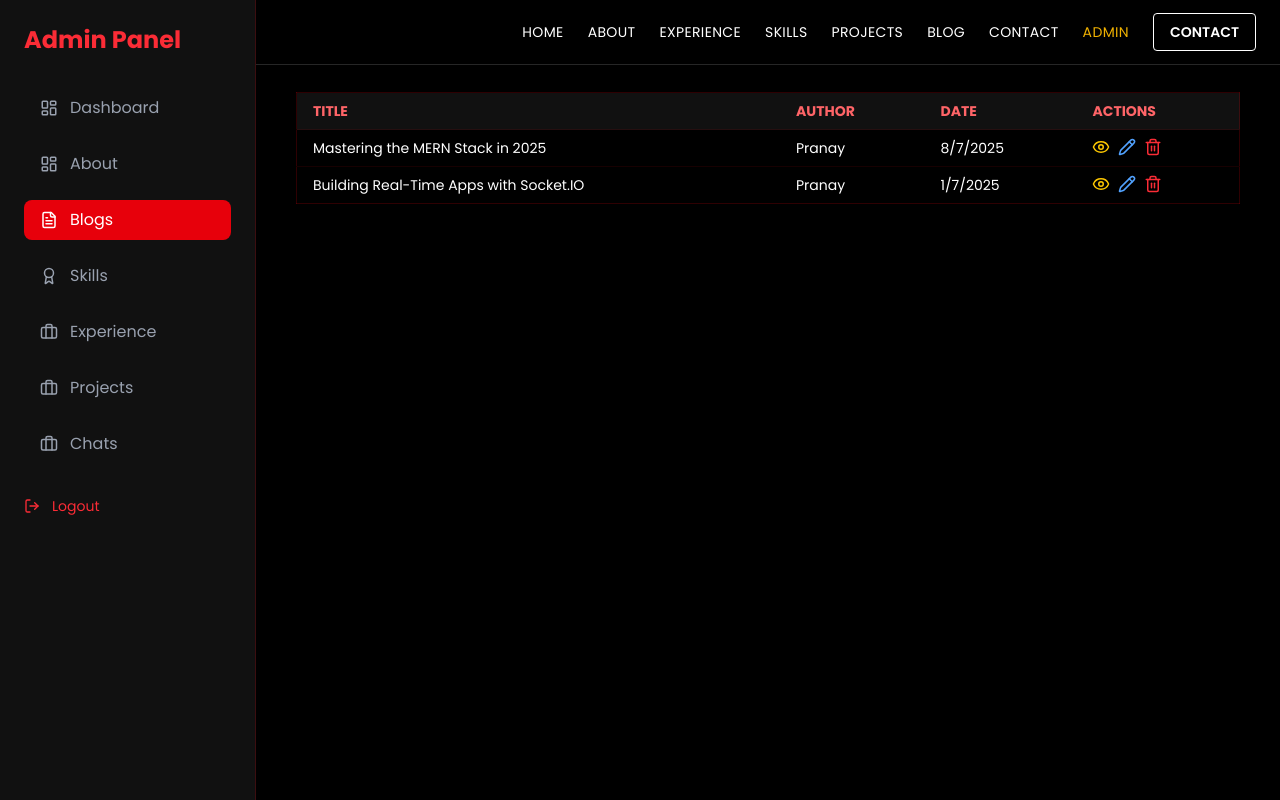
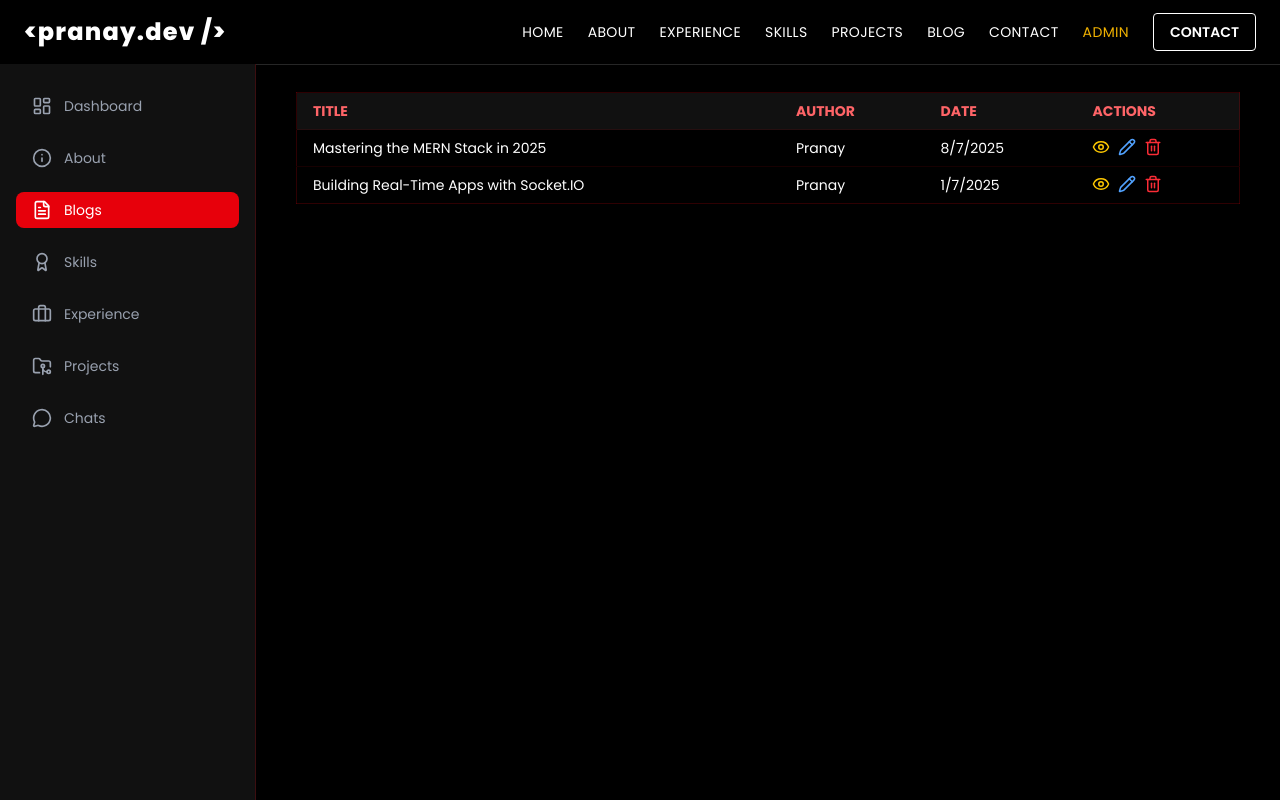
Before and after one commit to pranaybobade84/pranay_portfolio, a React (Vite) app in the folder frontend/: page /admin/blogs in a window 1280 px wide. Built offline with nearby package versions, Linux system fonts and the light colour scheme.

Commit message:
Fixed the admin side bar issue

```diff
--- a/frontend/src/index.css
+++ b/frontend/src/index.css
@@ -8,14 +8,5 @@
   --font-poppins: "Poppins", sans-serif;
   --font-inter: "Inter", sans-serif;
   --font-playfair: "Playfair Display", "serif";
-  --animate-marquee: marquee;
-  @keyframes marquee {
-    "0%": {
-      transform: "translateX(100%)";
-    }
-    ,
-          "100%": {
-      transform: "translateX(-100%)";
-    }
-  }
+
 }
--- a/frontend/src/layout/AdminLayOut.jsx
+++ b/frontend/src/layout/AdminLayOut.jsx
@@ -1,88 +1,65 @@
-import React, { useState } from "react";
+import React from "react";
 import { NavLink, Outlet } from "react-router-dom";
 import {
   LayoutDashboard,
+  Info,
   FileText,
   Award,
   Briefcase,
+  FolderGit2,
+  MessageCircle,
   LogOut,
-  Menu,
-  X,
 } from "lucide-react";
 
 const navItems = [
   { name: "Dashboard", path: "/admin", icon: LayoutDashboard },
-  { name: "About", path: "/admin/about", icon: LayoutDashboard },
+  { name: "About", path: "/admin/about", icon: Info },
   { name: "Blogs", path: "/admin/blogs", icon: FileText },
   { name: "Skills", path: "/admin/skills", icon: Award },
   { name: "Experience", path: "/admin/experience", icon: Briefcase },
-  { name: "Projects", path: "/admin/project", icon: Briefcase },
-  { name: "Chats", path: "/admin/chats", icon: Briefcase },
+  { name: "Projects", path: "/admin/project", icon: FolderGit2 },
+  { name: "Chats", path: "/admin/chats", icon: MessageCircle },
 ];
 
 const AdminLayout = () => {
-  const [sidebarOpen, setSidebarOpen] = useState(false);
-
   return (
-    <div className="min-h-screen bg-black text-white font-poppins">
-      {/* Mobile Hamburger */}
-      <div className="md:hidden flex justify-between items-center p-4 border-b border-red-600/20">
-        <button
-          onClick={() => setSidebarOpen(!sidebarOpen)}
-          className="text-white"
-        >
-          {sidebarOpen ? <X size={28} /> : <Menu size={28} />}
-        </button>
-      </div>
-
-      {/* Sidebar */}
-      <aside
-        className={`fixed top-0 left-0 h-full w-64 bg-[#111] border-r border-red-600/20 p-6 space-y-8 z-50 transition-transform duration-300 transform
-        ${sidebarOpen ? "translate-x-0" : "-translate-x-full"} md:translate-x-0`}
-      >
-        <div className="text-2xl font-bold text-red-500 hidden md:block">
-          Admin Panel
-        </div>
-
-        {/* Close on mobile */}
-        <div className="flex justify-between items-center md:hidden">
-          <div className="text-2xl font-bold text-red-500">Admin Panel</div>
-          <button onClick={() => setSidebarOpen(false)} className="text-white">
-            <X size={24} />
-          </button>
-        </div>
-
-        <nav className="space-y-4">
+    <div className="bg-black text-white font-poppins flex">
+      <aside className="fixed top-16 left-0 h-full w-16 md:w-64 bg-[#111] border-r border-red-600/20 p-4 z-50 transition-all duration-300 flex flex-col items-center md:items-start pt-6">
+        <nav className="space-y-4 w-full">
           {navItems.map(({ name, path, icon: Icon }, index) => (
             <NavLink
               key={index}
               to={path}
               end
-              onClick={() => setSidebarOpen(false)} // auto-close on nav in mobile
+              title={name}
               className={({ isActive }) =>
-                `flex items-center gap-3 px-4 py-2 rounded-lg transition ${
+                `group relative flex items-center md:justify-start justify-center gap-3 px-0 md:px-4 py-2 rounded-lg transition text-sm font-medium ${
                   isActive
                     ? "bg-red-600 text-white"
                     : "text-gray-400 hover:bg-red-800/20"
                 }`
               }
             >
-              <Icon size={18} />
-              {name}
+              <Icon size={20} />
+              <span className="hidden md:inline">{name}</span>
             </NavLink>
           ))}
         </nav>
 
-        <button className="flex items-center gap-3 text-red-500 text-sm hover:text-yellow-400 mt-8">
+        <button
+          title="Logout"
+          className="mt-auto flex items-center md:justify-start justify-center gap-2 text-red-500 text-sm hover:text-yellow-400 w-full px-0 md:px-4 py-2"
+        >
           <LogOut size={16} />
-          Logout
+          <span className="hidden md:inline">Logout</span>
         </button>
       </aside>
 
-      {/* Main Content */}
-      <main className="md:ml-64 px-4 md:px-10 py-6 transition-all">
-        <Outlet />
-      </main>
+      <div className="flex-1 min-h-screen ml-16 md:ml-64 transition-all">
+        <main className="px-4 md:px-10 py-6">
+          <Outlet />
+        </main>
+      </div>
     </div>
   );
 };
```
